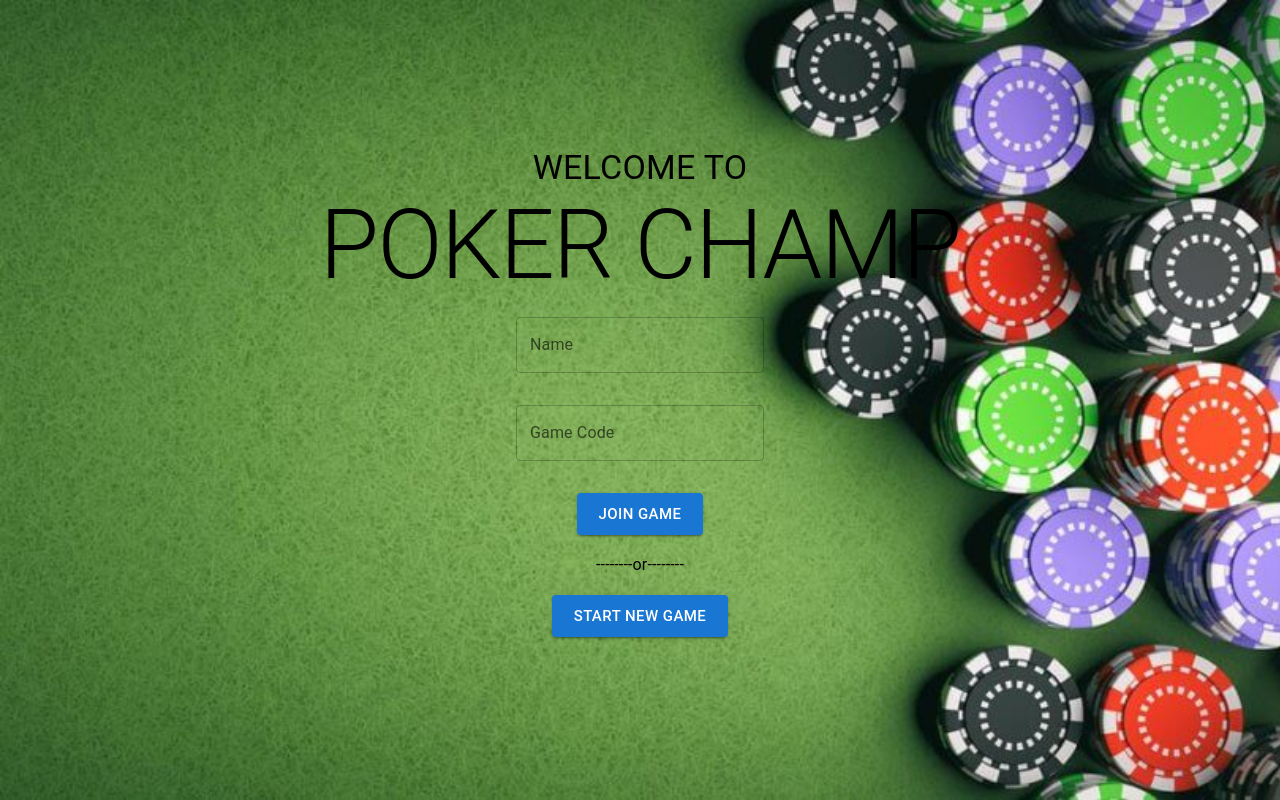
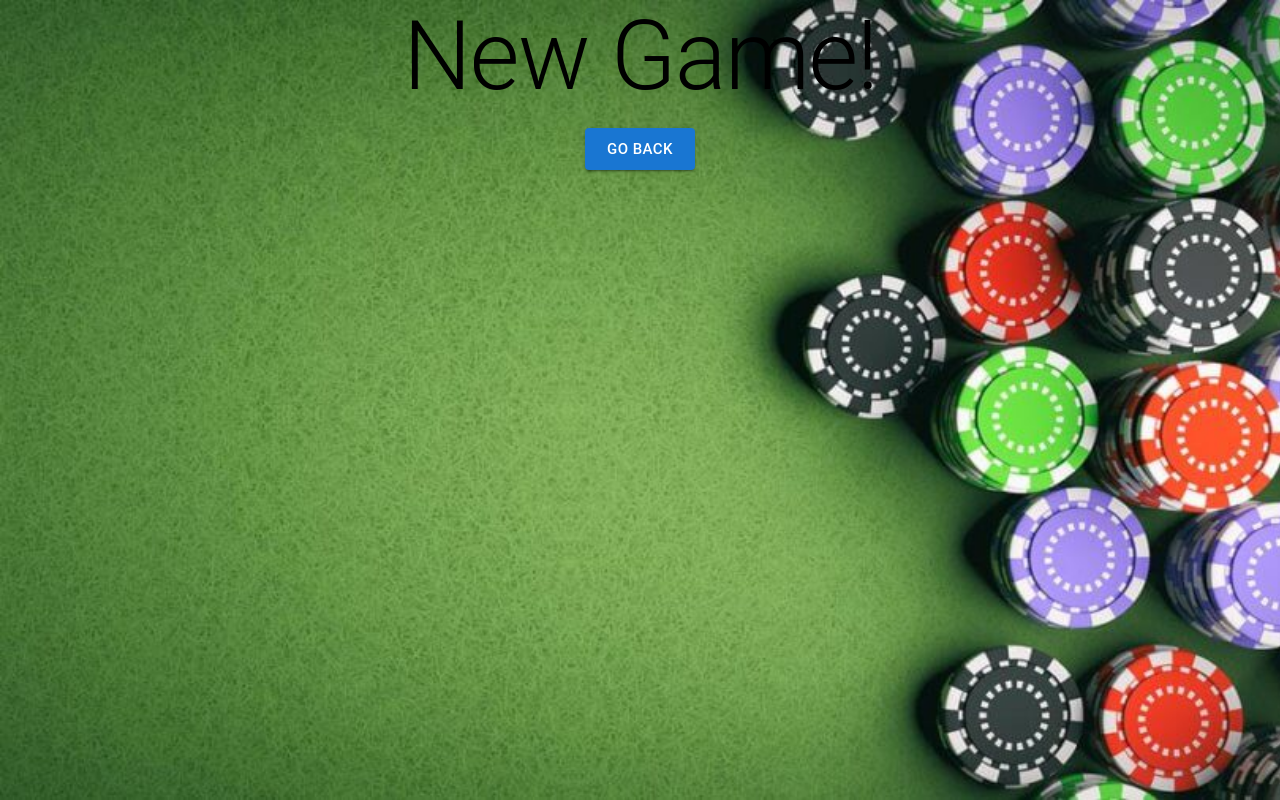
Before and after one commit to kiyanpourmaleki/Poker-Champ, a React (Create React App) app in the folder my-app/: page /NewPage in a window 1280 px wide. Built offline with nearby package versions, Linux system fonts and the light colour scheme.

Commit message:
Functioning buttons to load new page and return to landing page

```diff
--- a/my-app/src/App.css
+++ b/my-app/src/App.css
@@ -29,6 +29,14 @@
   color: white;
 }
 
+.New-Game-Header {
+  text-align: center;
+  display: flex;
+  flex-direction: column;
+  align-items: center;
+  justify-content: center;
+}
+
 .App-link {
   color: #61dafb;
 }
--- a/my-app/src/App.tsx
+++ b/my-app/src/App.tsx
@@ -1,29 +1,18 @@
-import React, {useEffect, useState, Component} from 'react';
+import React, {useEffect, useState } from 'react';
 import './App.css';
 import TextField from '@mui/material/TextField';
 import Button from '@mui/material/Button';
 import { Typography } from '@mui/material';
-import { Link, useNavigate } from 'react-router-dom';
-import NewPage from './NewPage'
-import { render, screen } from '@testing-library/react';
+import { Link } from 'react-router-dom';
 
-function LandingPage(props: any) {
+export default function LandingPage(props: any) {
   const [ name, setName] = useState("")
   const [ gamecode, setGameCode] = useState("")
   const [ newGame, setNewGame ] = useState("");
   const [ existingGame, setExistingGame ] = useState("");
 
-  /*let nav = useNavigate();
-  const routeChange = () => {
-    let route = "./NewPage.tsx";
-    nav(route);
-  }*/
-
   const isNewGame = () => {
       setNewGame(newGame);
-      render (<NewPage />);
-      const linkElement = screen.getByText(/learn react/i);
-      expect(linkElement).toBeInTheDocument();
   }
 
   const joinGame = () => {
@@ -59,15 +48,14 @@ function LandingPage(props: any) {
             size="large">
             Join Game</Button>
           <Typography variant="subtitle1" color="black">--------or--------</Typography>
+          <Link to={`NewPage`}>
           <Button
             sx={{ m: 2 }}
             onClick={isNewGame}
             variant="contained"
             size="large">
-            Start New Game</Button>
+            Start New Game</Button></Link>
       </header>
     </div>
   );
 }
-
-export default LandingPage;
--- a/my-app/src/NewPage.tsx
+++ /dev/null
@@ -1,13 +0,0 @@
-//import React, {useEffect, useState, Component} from 'react';
-import './App.css';
-import { Typography } from '@mui/material';
-
-function NewPage(props: any){
-    return (
-        <Typography variant="h2" color="black">
-            new page!!!
-        </Typography>
-    );
-}
-
-export default NewPage;
--- a/my-app/src/index.tsx
+++ b/my-app/src/index.tsx
@@ -1,15 +1,31 @@
 import React from 'react';
 import ReactDOM from 'react-dom/client';
 import './index.css';
-import App from './App';
 import reportWebVitals from './reportWebVitals';
+import {
+  createBrowserRouter,
+  RouterProvider
+} from "react-router-dom";
+import LandingPage from "./App";
+import DisplayNewPage from './routes/NewPage';
+
+const router = createBrowserRouter([
+  {
+    path: "/",
+    element: <LandingPage />,
+  },
+  {
+    path: "NewPage",
+    element: <DisplayNewPage />,
+  },
+]);
 
 const root = ReactDOM.createRoot(
   document.getElementById('root') as HTMLElement
 );
 root.render(
   <React.StrictMode>
-    <App />
+    <RouterProvider router={router} />
   </React.StrictMode>
 );
 
--- /dev/null
+++ b/my-app/src/routes/NewPage.tsx
@@ -0,0 +1,25 @@
+import '../App.css';
+import { Typography, Button } from '@mui/material';
+import { Link } from 'react-router-dom';
+
+function GoBack(){
+    return(
+        <Link to="/">
+        <Button
+            sx={{ m: 2 }}
+            variant="contained"
+            size="large">
+            Go Back</Button></Link>
+    );
+}
+
+export default function DisplayNewPage() {
+    return(
+        <div className="backgroundImage">
+            <header className="New-Game-Header">
+                <Typography variant="h1" color="black">New Game!</Typography>
+                <GoBack />
+            </header>
+        </div>
+    );
+}
```
